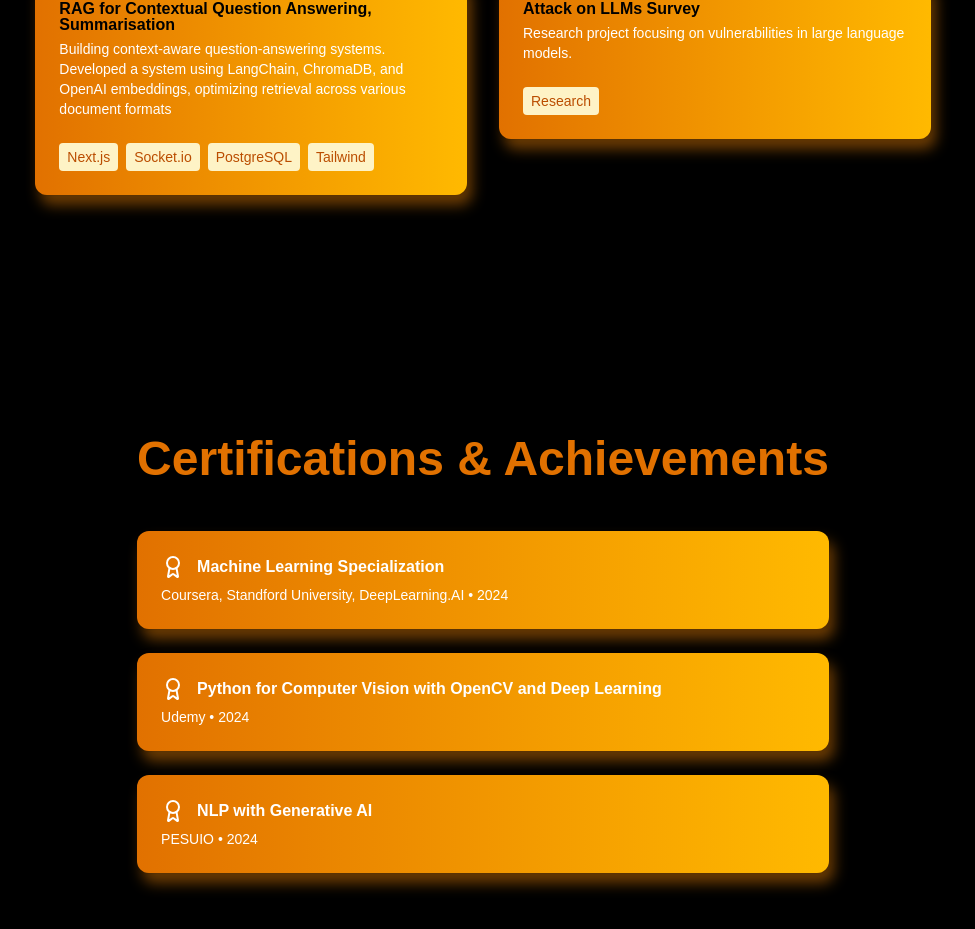
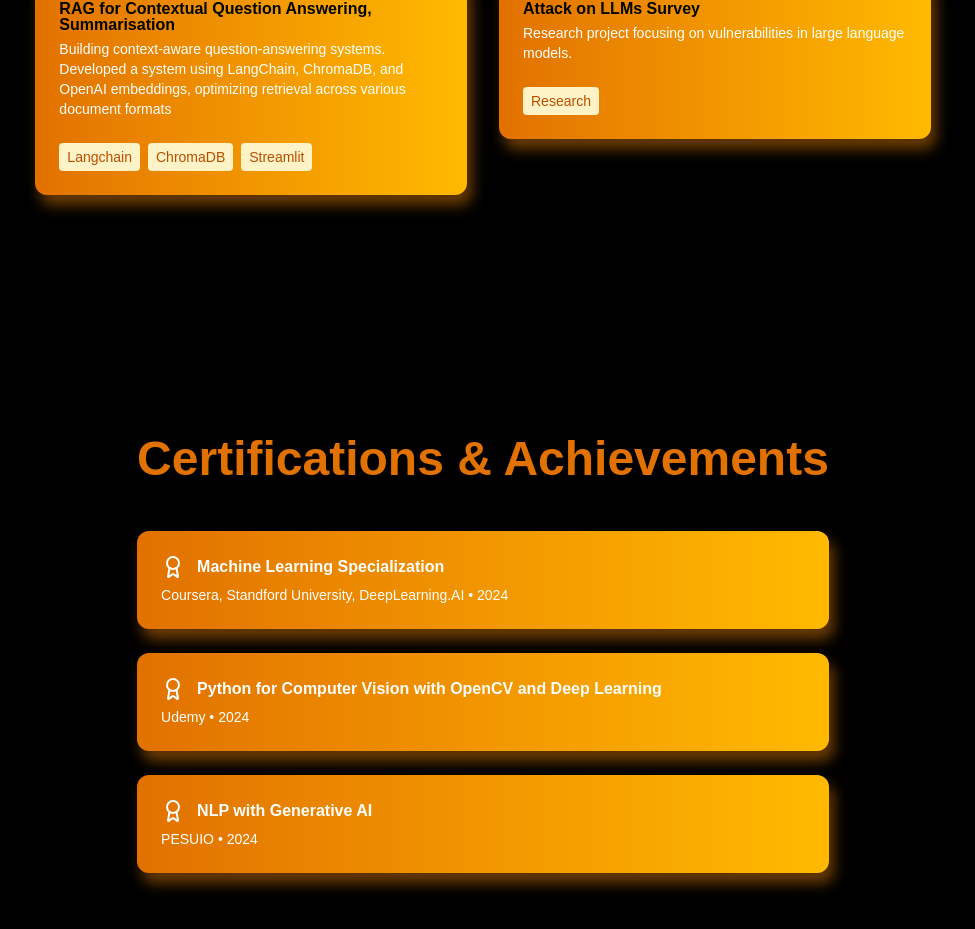
Before and after one commit to sladereaperr/Portfolio, a Next.js app: page / in a window 1280 px wide. Shown: the part 3924-4853 px from the top of the page, without its empty margins (157-1132 px from the left). Built offline with nearby package versions, Linux system fonts and the light colour scheme.

Commit message:
Fixed Mistake

```diff
--- a/src/app/page.tsx
+++ b/src/app/page.tsx
@@ -655,7 +655,7 @@ const Portfolio = () => {
                   title: "RAG for Contextual Question Answering, Summarisation",
                   description:
                     "Building context-aware question-answering systems. Developed a system using LangChain, ChromaDB, and OpenAI embeddings, optimizing retrieval across various document formats",
-                  tech: ["Next.js", "Socket.io", "PostgreSQL", "Tailwind"],
+                  tech: ["Langchain", "ChromaDB", "Streamlit"],
                   link: "#",
                 },
                 {
```
